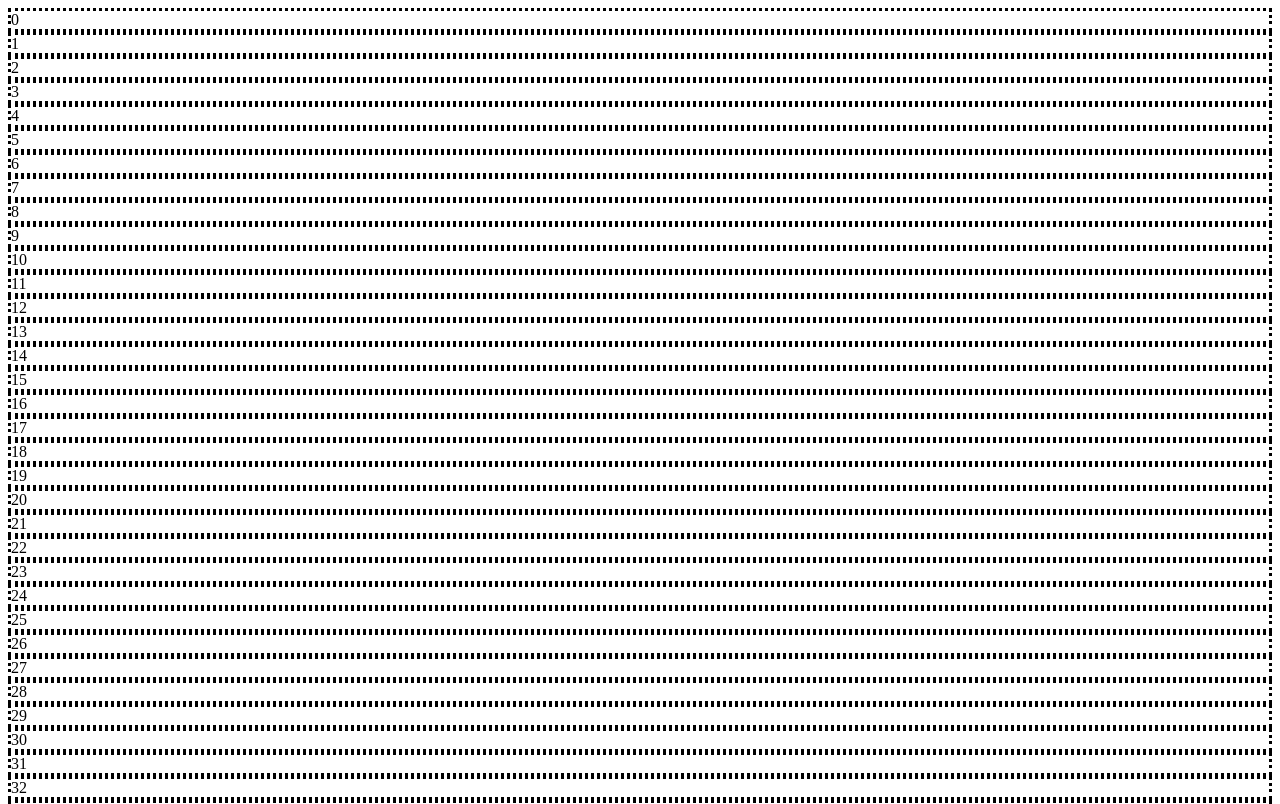
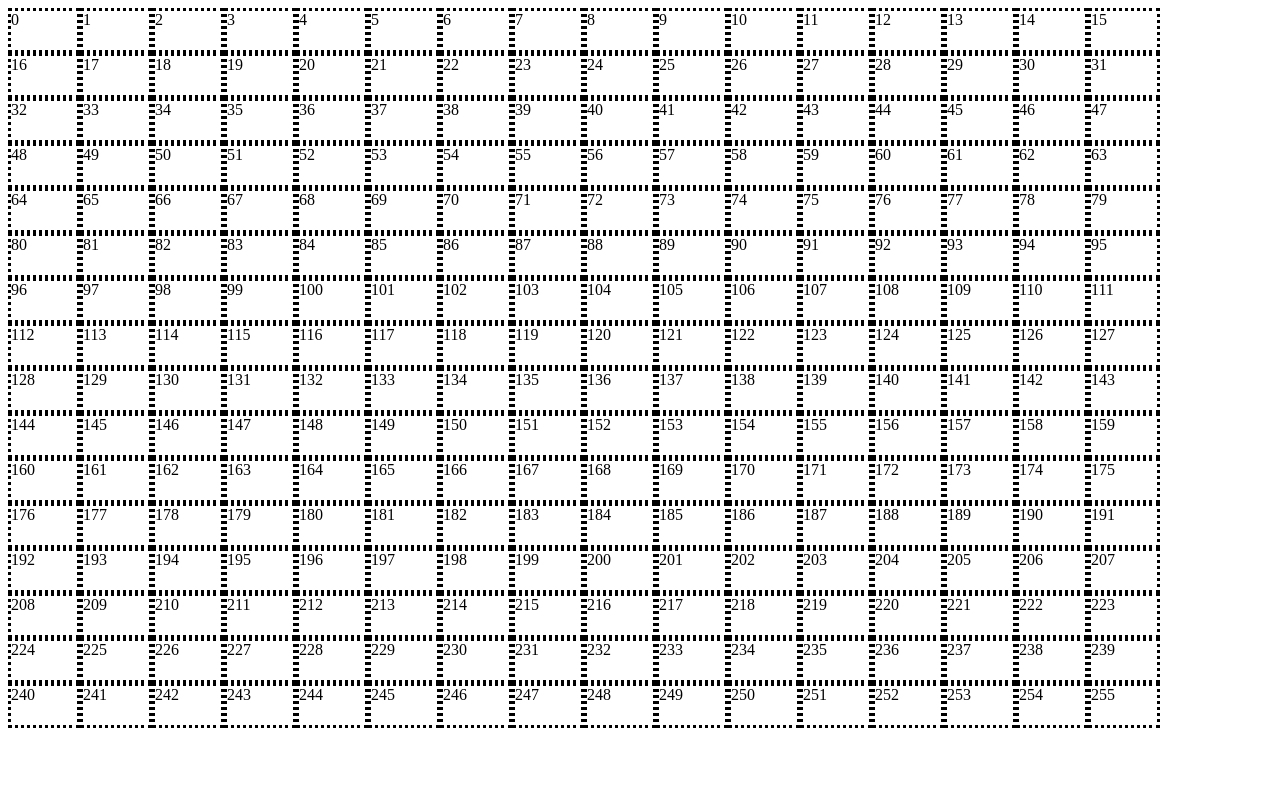
Before and after one commit to PhilipHagenbruch/odin-etch-a-sketch, a plain HTML site: page index.html in a window 1280 px wide. Shown: the top 804 px of the page. Drawn offline with Linux system fonts and the light colour scheme.

Commit message:
Display elements as grid

```diff
--- a/style.css
+++ b/style.css
@@ -1,7 +1,13 @@
 #container {
+    width: 90vw;
+    height: 90vh;
     display: grid;
+    grid-template-columns: repeat(16, 1fr);
+    grid-template-rows: repeat(16, 1fr);
+    font-size: 0;
 }
 
 #container div {
     border-style: dotted;
+    font-size: 1rem;
 }
```
